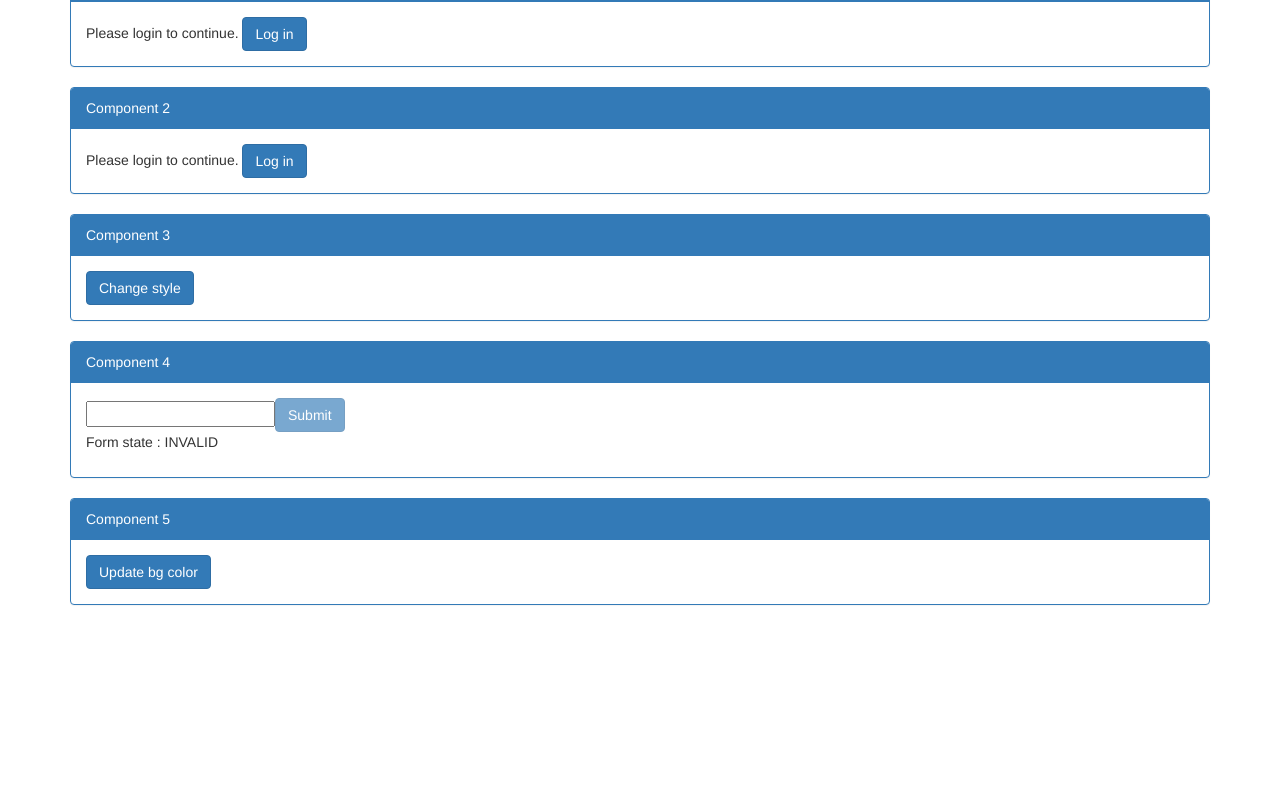
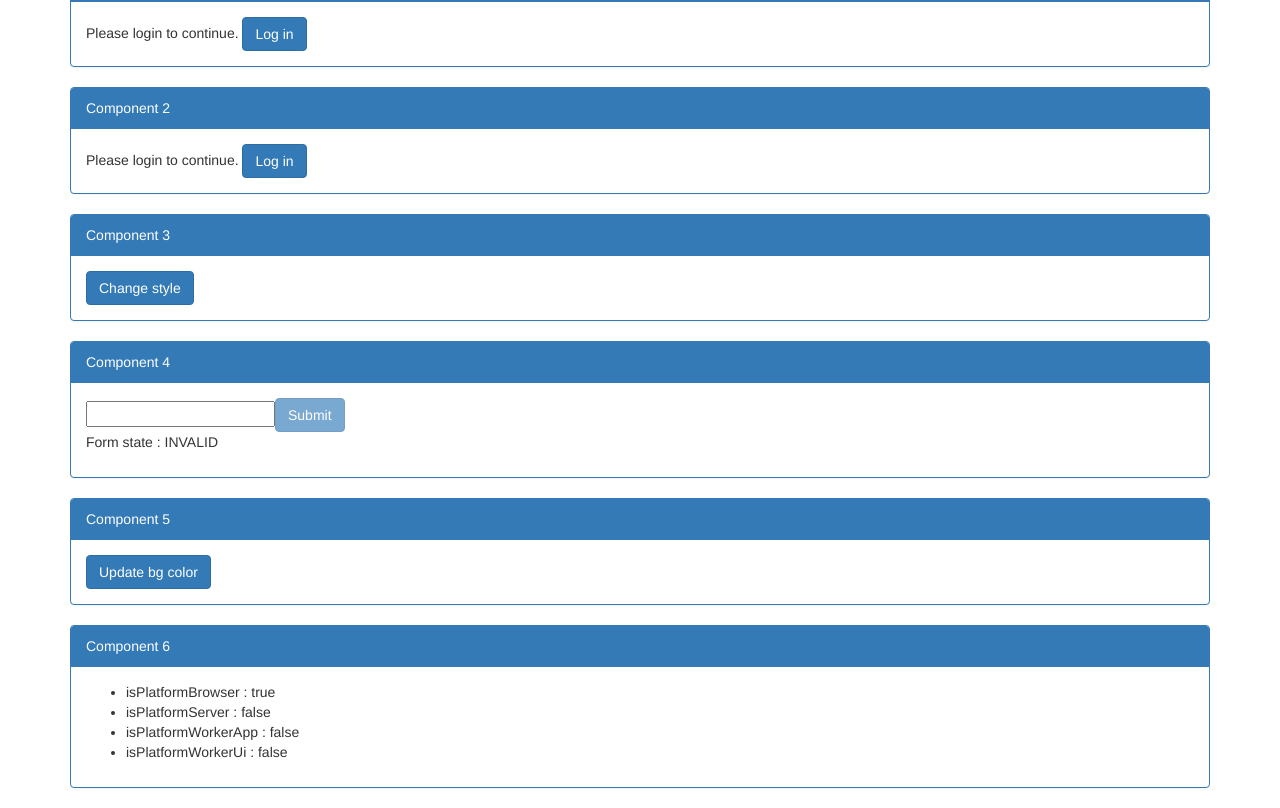
Before and after one commit to qmonmert/angular4-features, an Angular app: page / in a window 1280 px wide. Shown: the part 305-1113 px from the top of the page. Before the commit the page ends 930 px from the top, so only its background shows below. Built offline with nearby package versions, Linux system fonts and the light colour scheme.

Commit message:
Component 6

```diff
--- a/src/app/app.component.html
+++ b/src/app/app.component.html
@@ -15,3 +15,5 @@
 <app-component4></app-component4>
 
 <app-component5></app-component5>
+
+<app-component6></app-component6>
--- a/src/app/app.module.ts
+++ b/src/app/app.module.ts
@@ -11,6 +11,7 @@ import { Component2Component } from './component2/component2.component';
 import { Component3Component } from './component3/component3.component';
 import { Component4Component } from './component4/component4.component';
 import { Component5Component } from './component5/component5.component';
+import { Component6Component } from './component6/component6.component';
 
 @NgModule({
   declarations: [
@@ -19,7 +20,8 @@ import { Component5Component } from './component5/component5.component';
     Component2Component,
     Component3Component,
     Component4Component,
-    Component5Component
+    Component5Component,
+    Component6Component
   ],
   imports: [
     BrowserModule,
--- /dev/null
+++ b/src/app/component6/component6.component.html
@@ -0,0 +1,16 @@
+<div class="container">
+    <div class="panel panel-primary">
+        <div class="panel-heading">Component 6</div>
+        <div class="panel-body">
+
+            <!--Feature-->
+            <ul>
+                <li>isPlatformBrowser : {{ isPlatformBrowser }}</li>
+                <li>isPlatformServer : {{ isPlatformServer }}</li>
+                <li>isPlatformWorkerApp : {{ isPlatformWorkerApp }}</li>
+                <li>isPlatformWorkerUi : {{ isPlatformWorkerUi }}</li>
+            </ul>
+
+        </div>
+    </div>
+</div>
--- /dev/null
+++ b/src/app/component6/component6.component.ts
@@ -0,0 +1,26 @@
+import { Component, PLATFORM_ID, Inject } from '@angular/core';
+import {
+  isPlatformBrowser,
+  isPlatformServer,
+  isPlatformWorkerApp,
+  isPlatformWorkerUi } from '@angular/common';
+
+@Component({
+  selector: 'app-component6',
+  templateUrl: './component6.component.html'
+})
+export class Component6Component {
+
+  isPlatformBrowser: boolean;
+  isPlatformServer: boolean;
+  isPlatformWorkerApp: boolean;
+  isPlatformWorkerUi: boolean;
+
+  constructor(@Inject(PLATFORM_ID) platformId: string) {
+    this.isPlatformBrowser = isPlatformBrowser(platformId);
+    this.isPlatformServer = isPlatformServer(platformId);
+    this.isPlatformWorkerApp = isPlatformWorkerApp(platformId);
+    this.isPlatformWorkerUi = isPlatformWorkerUi(platformId);
+  }
+
+}
```
Also changed, not shown: 1 other file (tests, documents, lock files or other folders).
